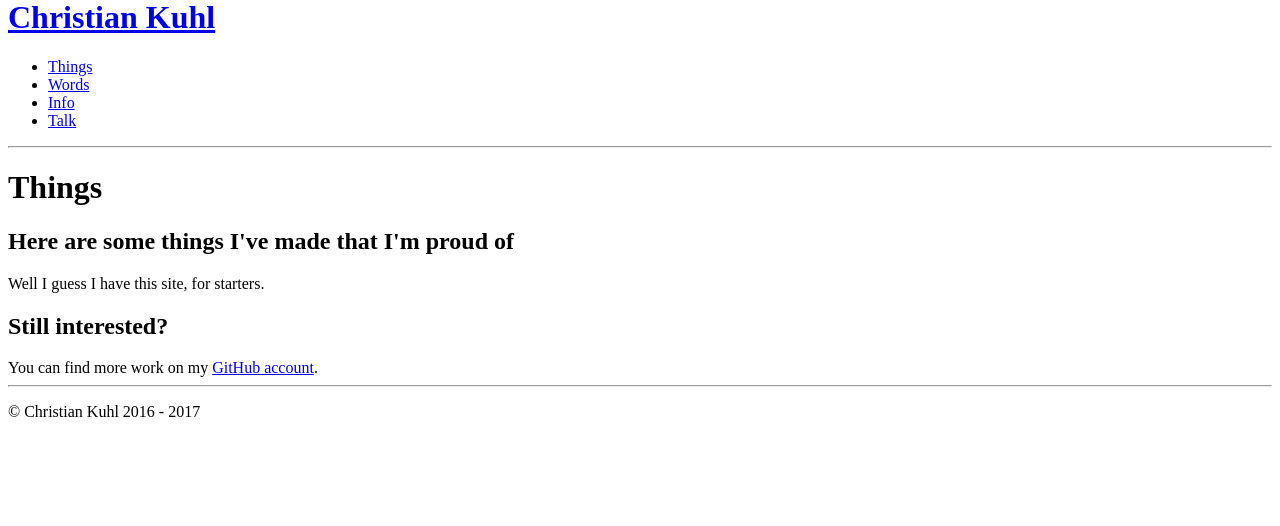
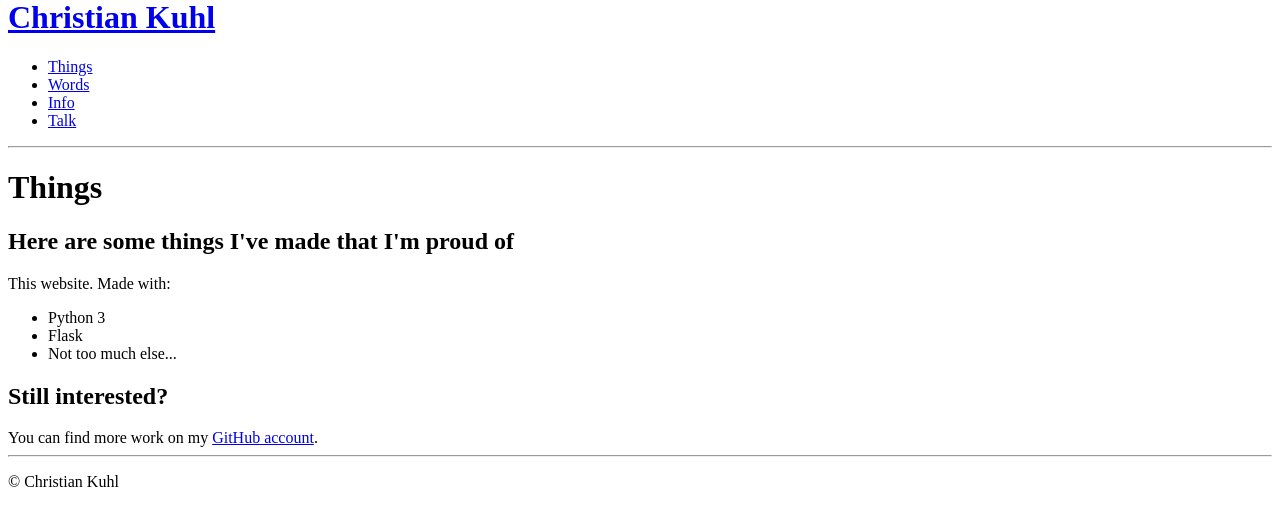
Before and after one commit to ckuhl/ckuhl.com, a Flask app: page /portfolio in a window 1280 px wide. Shown: the part 22-548 px from the top of the page. Run offline with Flask 2, Linux system fonts and the light colour scheme.

Commit message:
[dev] Add instantclick.io and update verbiage

```diff
--- a/templates/base/container.html
+++ b/templates/base/container.html
@@ -14,6 +14,7 @@
     <!-- Fonts -->
 
     <!-- CSS -->
+    <style>#instantclick {display: none;}</style>
     <!-- TODO: Update CSS to only what I need
     <link rel="stylesheet" href="{{ url_for('static', filename='css/normalize.css') }}">
     <link rel="stylesheet" href="{{ url_for('static', filename='css/skeleton.css') }}">
@@ -36,4 +37,9 @@
 
 <!-- End Document -->
 </body>
+
+<!-- Javascript -->
+<script src="{{ url_for('static', filename='js/instantclick-3.1.0.min.js') }}" data-no-instant></script>
+<script data-no-instant>InstantClick.init();</script>
+
 </html>
--- a/templates/base/footer.html
+++ b/templates/base/footer.html
@@ -1,4 +1,4 @@
 <div id="footer" class="row">
     <hr class="fancy">
-    <p>© Christian Kuhl 2016 - <script type="text/javascript">document.write(new Date().getFullYear());</script> </p>
+    <p>© Christian Kuhl</p>
 </div>
--- a/templates/pages/about.html
+++ b/templates/pages/about.html
@@ -3,7 +3,11 @@
 {% block styles %}{% endblock %}
 {% block content %}
 <h1 class="title">About me</h1>
-This is what I look like. That should be all you need to know.
+Business at Wilfrid Laurier University, Computer Science at the University of Waterloo.
+<br>
+At the same time.
+<br>
+Left brain, right brain? Sure that's nice. But when you need someone with a full brain, give me a call.
 <!-- <div>
     <img src="{{ url_for('static', filename='img/christian.jpg') }}" title="Why hello there" style="width:20rem; height: 20rem; align-self: center">
 </div> -->
--- a/templates/pages/contact.html
+++ b/templates/pages/contact.html
@@ -3,7 +3,6 @@
 {% block styles %}{% endblock %}
 {% block content %}
 <h1 class="title">Talk to me</h1>
-Email me at <a href="mailto:contact@christiankuhl.com">contact@christiankuhl.com</a>.
-<br>
-Add me on <a href="https://www.linkedin.com/in/christian-kuhl">LinkedIn</a>
+Want to get in touch? Feel free to email me at
+<a href="mailto:contact@christiankuhl.com">contact@christiankuhl.com</a>.
 {% endblock %}
--- a/templates/pages/home.html
+++ b/templates/pages/home.html
@@ -2,7 +2,7 @@
 {% block title %}Home | Christian Kuhl{% endblock %}
 {% block styles %}{% endblock %}
 {% block content %}
-A quick homepage mockup to while I figure out what I can do with this later.
+The always-under-construction, not-quite perfect homepage of Christian Kuhl.
 <br><br>
 TODO: Add stuff to my home / landing page -- make it more "sales focused"
     <ul> Things to include on the homepage:
--- a/templates/pages/portfolio.html
+++ b/templates/pages/portfolio.html
@@ -4,7 +4,12 @@
 {% block content %}
 <h1 class="title">Things</h1>
 <h2 class="subtitle">Here are some things I've made that I'm proud of</h2>
-Well I guess I have this site, for starters.
+This website. Made with:
+<ul>
+    <li>Python 3</li>
+    <li>Flask</li>
+    <li>Not too much else...</li>
+</ul>
 
 <h2 class="heading">Still interested?</h2>
 You can find more work on my <a href="https://github.com/k-u-h-l/">GitHub account</a>.
```
